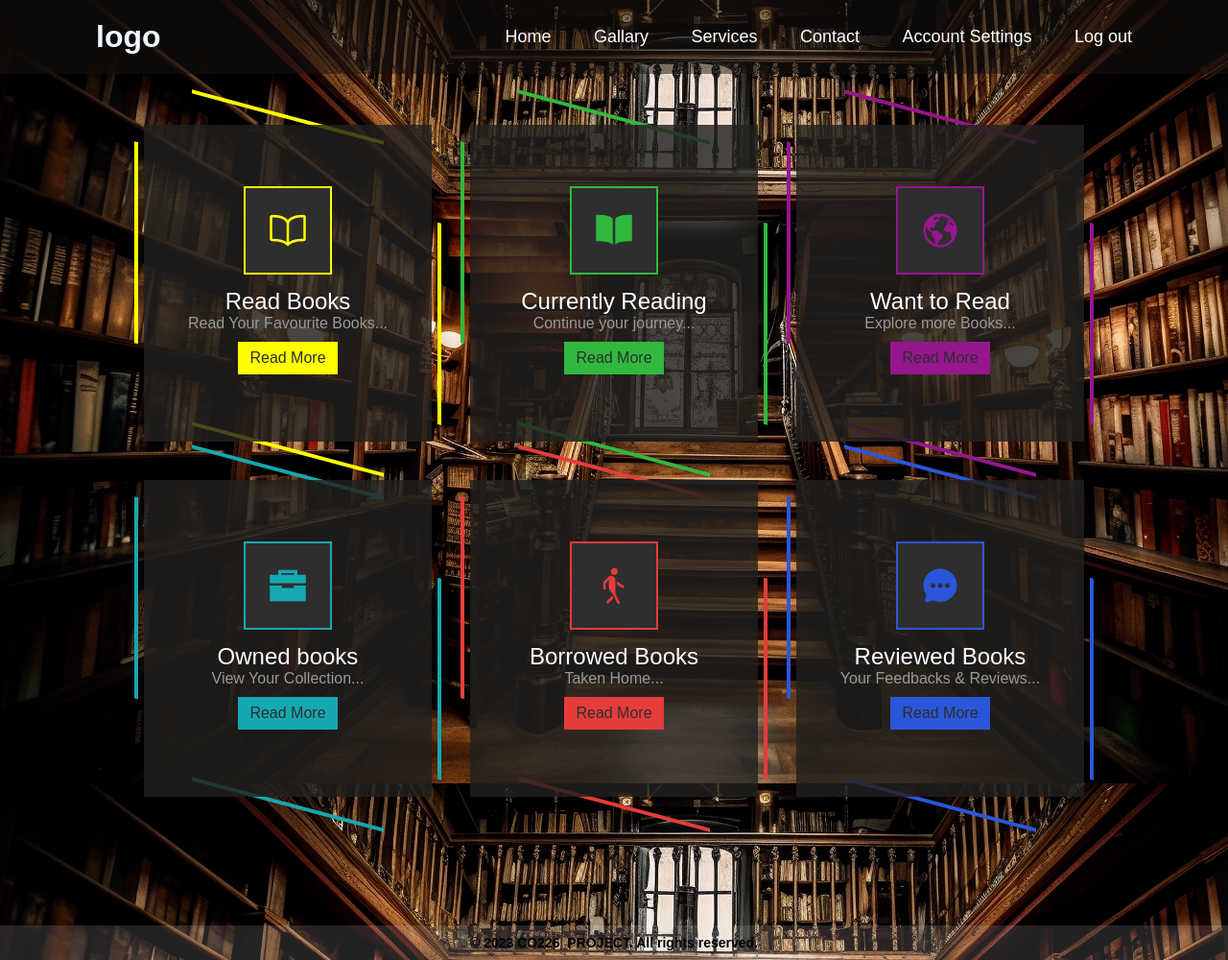
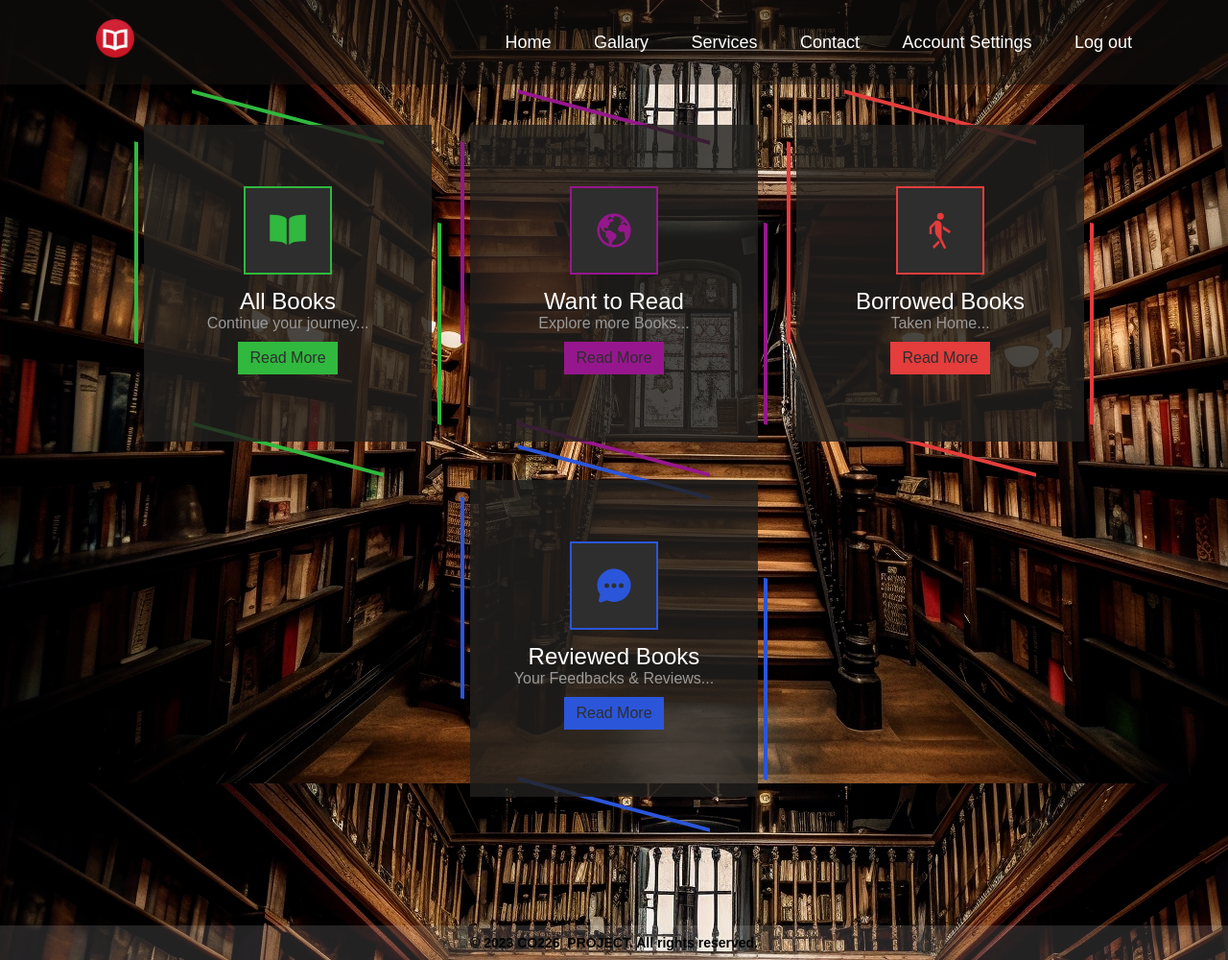
Before and after one commit to cepdnaclk/e19-co226-Library-Managment-System, a PHP site: page /home.html in a window 1280 px wide. Shown: the whole page at 96% size. Run offline with PHP 8.4, Linux system fonts and the light colour scheme.

Commit message:
Add logo image

```diff
--- a/assert/css/style.css
+++ b/assert/css/style.css
@@ -153,6 +153,10 @@ body{
     font-weight: 700;
 }
 
+.logo img{
+    width: 40px;
+}
+
 .navbar a{                  /*: This applies styles to anchor tags (<a>) within the navigation bar.*/
     position: relative;;
     font-size: 18px;
--- a/home.html
+++ b/home.html
@@ -14,7 +14,7 @@
 
    <div class="container">
 
-     <div class="box" style="--clr:#ffff00">
+     <!-- <div class="box" style="--clr:#ffff00">
         <div class="content">
           <div class="icon"><ion-icon name="book-outline"></ion-icon></div>
           <div class="text">
@@ -23,13 +23,13 @@
             <a href="#">Read More</a>
           </div>
         </div>
-      </div>
+      </div> -->
 
     <div class="box" style="--clr:#30b93e" >
         <div class="content">
             <div class="icon"><ion-icon name="book-sharp"></ion-icon></div>
              <div class="text">
-                <h3>Currently Reading</h3>
+                <h3>All Books</h3>
                 <p>Continue your journey...</p>
                 <a href="#">Read More</a>
              </div>
@@ -47,7 +47,7 @@
         </div>
     </div>
 
-    <div class="box" style="--clr:#16a8b0">
+    <!-- <div class="box" style="--clr:#16a8b0">
         <div class="content">
             <div class="icon"><ion-icon name="briefcase-sharp"></ion-icon></div>
              <div class="text">
@@ -56,7 +56,7 @@
                 <a href="#">Read More</a>
              </div>
         </div>
-    </div>
+    </div> -->
     <div class="box" style="--clr:#e53c3c">
         <div class="content">
             <div class="icon"><ion-icon name="walk-sharp"></ion-icon></div>
@@ -84,15 +84,12 @@
  <!--Ion icons js link -->
  <script src="https://unpkg.com/ionicons@latest/dist/ionicons.js"></script>
 
-
-
-
-
-
     <header class="header">         <!-- This is the header section of the web page. It typically contains elements
         like the website's logo, navigation menu, and other important information that
     should be displayed at the top of the page.-->
-        <a href="#" class="logo">logo</a>     <!--# is a  placeholder for url -->
+        <a href="#" class="logo">
+            <img src="assert/img/icosmall.png">
+        </a>     <!--# is a  placeholder for url -->
 
         <nav class="navbar">          <!--The nav tag is used to define a block of navigation links.-->.
             <a href="#">Home</a>
```
